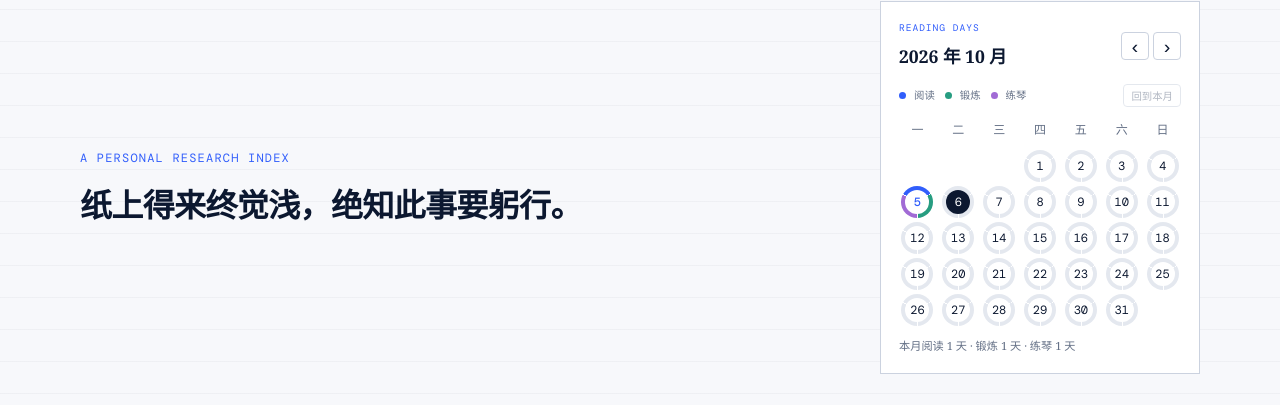
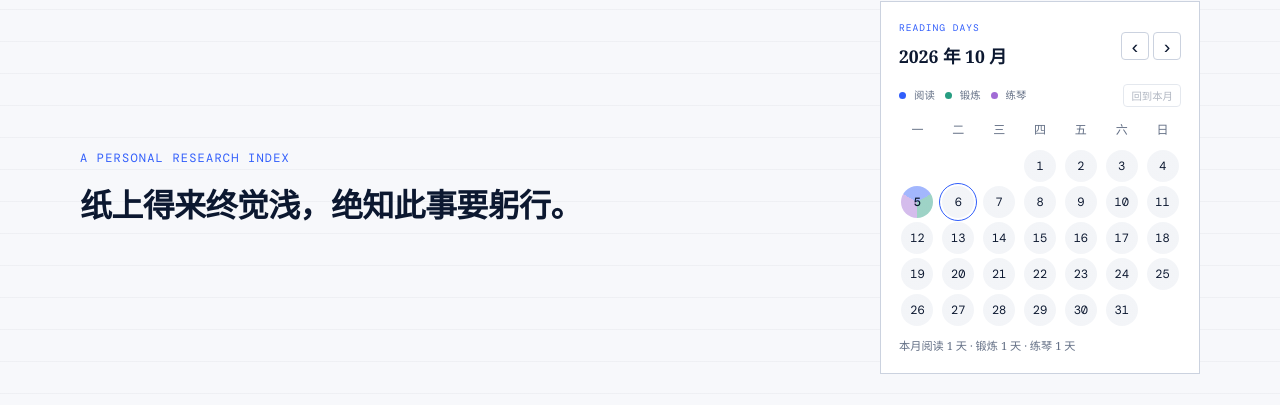
Before and after one commit to Kairui-SHI/paper-reading-log, a Jekyll site: the page built from index.html, in a window 1280 px wide. Shown: the part 119-524 px from the top of the page. Built offline with Jekyll 4.4.1, drawn with Linux system fonts in a browser that asks for light colours.

Commit message:
Use filled three-sector calendar circles instead of rings

```diff
--- a/assets/css/style.css
+++ b/assets/css/style.css
@@ -238,11 +238,11 @@ footer {
 .calendar-navigation button:focus-visible, #calendar-today:focus-visible { outline: 2px solid var(--blue); outline-offset: 2px; }
 .calendar-weekdays, .calendar-days { display: grid; grid-template-columns: repeat(7, minmax(0, 1fr)); gap: 4px; text-align: center; }
 .calendar-weekdays { margin-bottom: 10px; color: var(--muted); font-size: .75rem; }
-.calendar-day { position: relative; display: flex; justify-content: center; align-items: center; justify-self: center; width: 32px; height: 32px; min-height: 32px; border: 0; border-radius: 50%; background: conic-gradient(from -60deg, var(--reading-color) 0deg 117deg, white 117deg 120deg, var(--exercise-color) 120deg 237deg, white 237deg 240deg, var(--piano-color) 240deg 357deg, white 357deg 360deg); font: .75rem var(--mono); text-decoration: none; }
-.calendar-day-number { display: flex; justify-content: center; align-items: center; width: 24px; height: 24px; border-radius: 50%; background: white; }
-.calendar-day.has-notes { color: var(--blue); font-weight: 500; }
-.calendar-day.is-today .calendar-day-number { background: var(--ink); color: white; }
-.calendar-day.has-notes:hover .calendar-day-number { background: var(--blue-soft); }
+.calendar-day { position: relative; display: flex; justify-content: center; align-items: center; justify-self: center; width: 32px; height: 32px; min-height: 32px; border: 0; border-radius: 50%; background: conic-gradient(from -60deg, color-mix(in srgb, var(--reading-color) 45%, white) 0deg 120deg, color-mix(in srgb, var(--exercise-color) 45%, white) 120deg 240deg, color-mix(in srgb, var(--piano-color) 45%, white) 240deg 360deg); font: .75rem var(--mono); text-decoration: none; }
+.calendar-day-number { display: flex; justify-content: center; align-items: center; width: 100%; height: 100%; color: var(--ink); }
+.calendar-day.has-notes { font-weight: 500; }
+.calendar-day.is-today { outline: 1px solid var(--blue); outline-offset: 2px; }
+.calendar-day.has-notes:hover { filter: brightness(.95); }
 .calendar-day:focus-visible { outline: 2px solid var(--blue); outline-offset: 3px; }
 .calendar-summary { margin: 12px 0 0; color: var(--muted); font-size: .8rem; }
 @media (max-width: 700px) {
```
